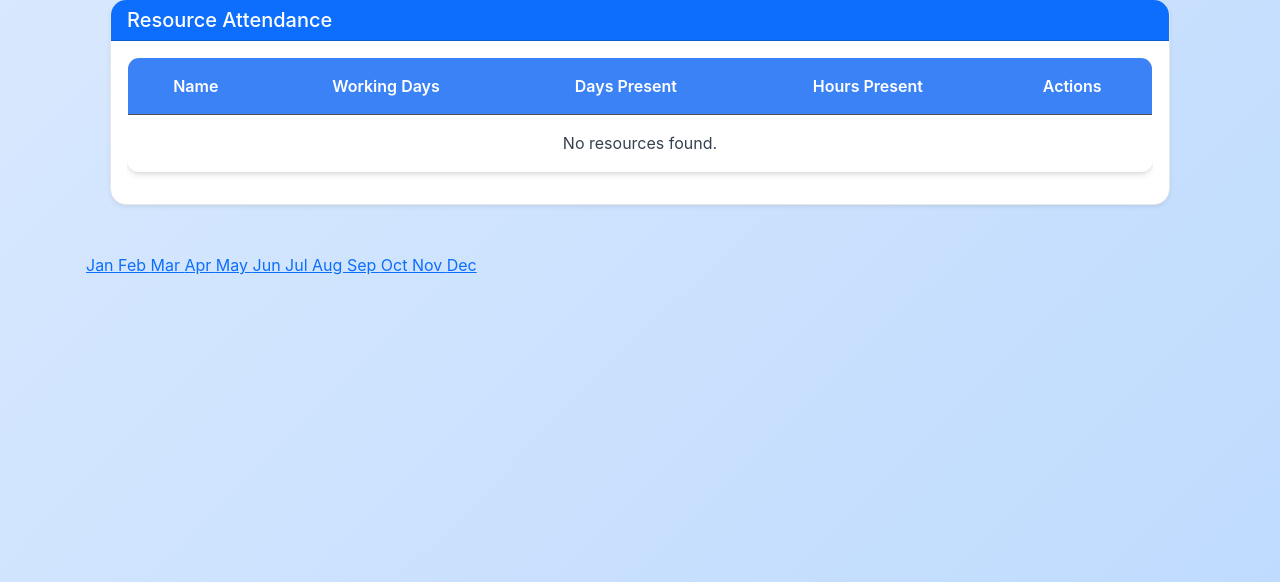
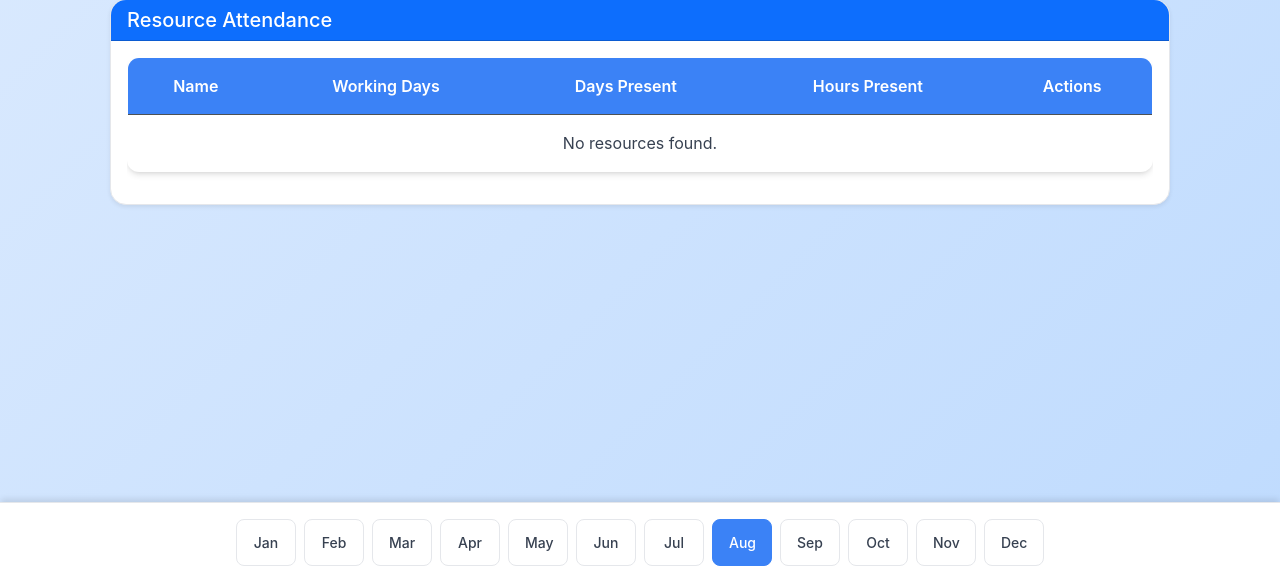
Before and after one commit to vrutika15/django-final-project, a Django app: page /projects/attendance/ in a window 1280 px wide. Shown: the part 218-800 px from the top of the page. Run offline with Django 5.2, Linux system fonts and the light colour scheme; data that the repository does not hold is empty; some libraries are stand-ins or nearby versions.

Commit message:
added month tabs to attendance page

```diff
--- a/projects/forms.py
+++ b/projects/forms.py
@@ -35,7 +35,8 @@ class ProjectReportForm(forms.ModelForm):
     class Meta:
         model = ProjectReport
         fields = [
-            'project',  'year', 'month', 'project_profile',
+            'project',
+              'year', 'month', 'project_profile',
             'resources', 'poc',
             'present_day', 'billable_days', 'non_billable_days', 'extra_hours'
         ]
--- a/templates/attendance/attendance_home.html
+++ b/templates/attendance/attendance_home.html
@@ -1,7 +1,7 @@
 {% extends "base.html" %}
 {% block title %}Attendance Dashboard{% endblock %}
 
-{% block extra_css %}
+{% block css %}
 <link rel="stylesheet" href="https://cdn.datatables.net/2.3.2/css/dataTables.dataTables.min.css" />
 <style>
     .month-tabs-container {
@@ -9,31 +9,31 @@
          bottom: 0;
          left: 0;
          right: 0;
-  background: #fff;
-  border-top: 1px solid #ddd;
-  box-shadow: 0 -2px 8px rgba(0, 0, 0, 0.08);
+         background: white;
+         border-top: 1px solid var(--border-color);
+         box-shadow: 0 -4px 6px -1px rgb(0 0 0 / 0.1);
          z-index: 1000;
-  padding: 0.75rem 0;
+         padding: 1rem 0;
        }
 
        .month-tabs {
          display: flex;
          justify-content: center;
-  flex-wrap: wrap; /* allow wrapping on small screens */
+         align-items: center;
          gap: 0.5rem;
-  max-width: 800px;
+         max-width: 600px;
          margin: 0 auto;
          padding: 0 1rem;
        }
 
-.month-tabs-container .month-tab {
-  padding: 0.5rem 0.9rem;
-  border: 1px solid #ddd;
-  border-radius: 6px;
-  background: #f8f9fa;
-  color: #495057;
+       .month-tab {
+         padding: 0.75rem 1rem;
+         border: 1px solid var(--border-color);
+         border-radius: 8px;
+         background: white;
+         color: var(--text-secondary);
          font-weight: 500;
-  font-size: 0.85rem;
+         font-size: 0.875rem;
          cursor: pointer;
          transition: all 0.2s ease;
          min-width: 60px;
@@ -42,21 +42,20 @@
         display: inline-block;
        }
 
-.month-tabs-container .month-tab:hover {
-  background: #e9f5ff;
-  color: #0d6efd;
-  border-color: #0d6efd;
+       .month-tab:hover {
+         background: var(--light-blue);
+         color: var(--primary-color);
+         border-color: var(--primary-color);
        }
 
-.month-tabs-container .month-tab.active {
-  background: #0d6efd;
-  color: #fff;
-  border-color: #0d6efd;
-  font-weight: 600;
+       .month-tab.active {
+         background: var(--primary-color);
+         color: white;
+         border-color: var(--primary-color);
        }
 
-.month-tabs-container .month-tab.active:hover {
-  background: #0b5ed7;
+       .month-tab.active:hover {
+         background: var(--primary-dark);
        }
 
 </style>
@@ -212,6 +211,7 @@
     </div>
   </div>
    <!-- Month Tabs -->
+ <!-- Month Tabs -->
     <div class="month-tabs-container">
     <div class="month-tabs">
     {% for m, name in months %}
@@ -220,7 +220,6 @@
         {{ name }}
       </a>
     {% endfor %}
-  </div>
   </div>
 {% endblock %}
 
```
Also changed, not shown: resources/views.py (+15 -1 lines). Lines whose indentation alone changed are shown as unchanged.
